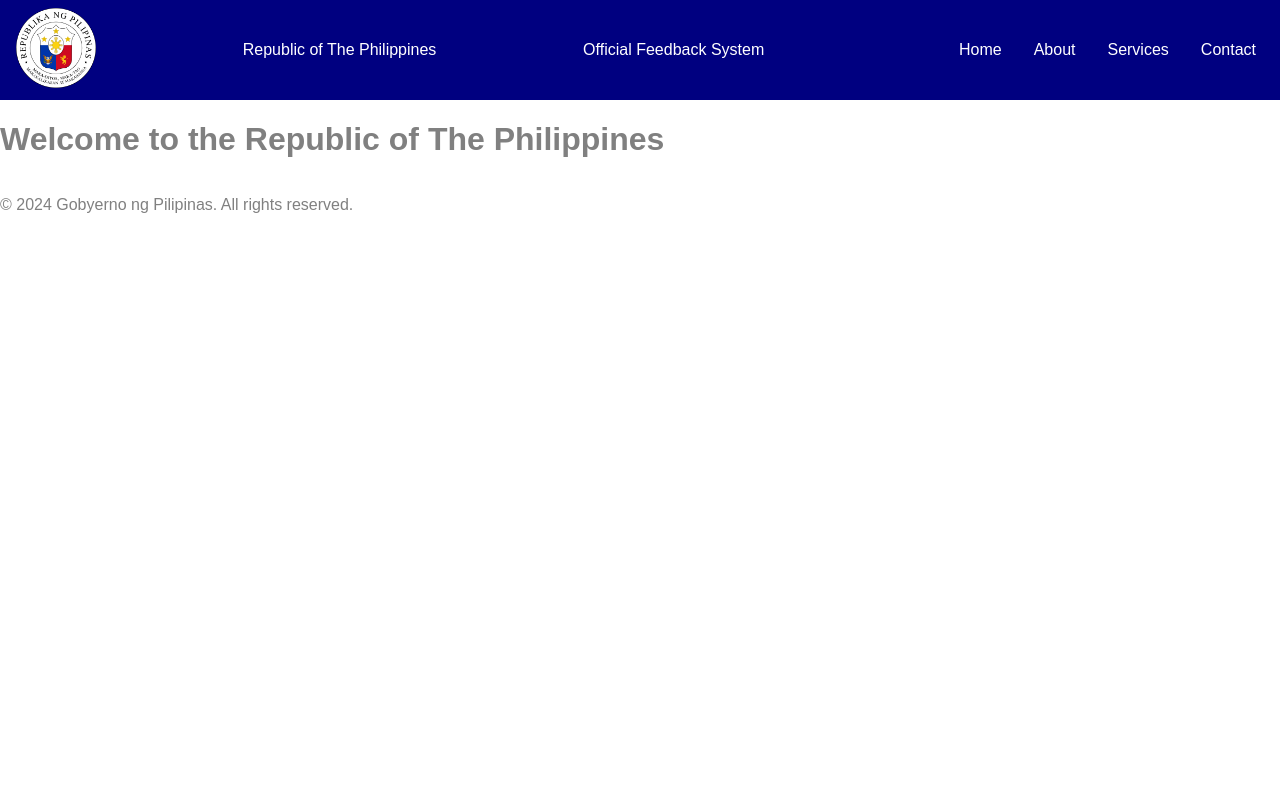
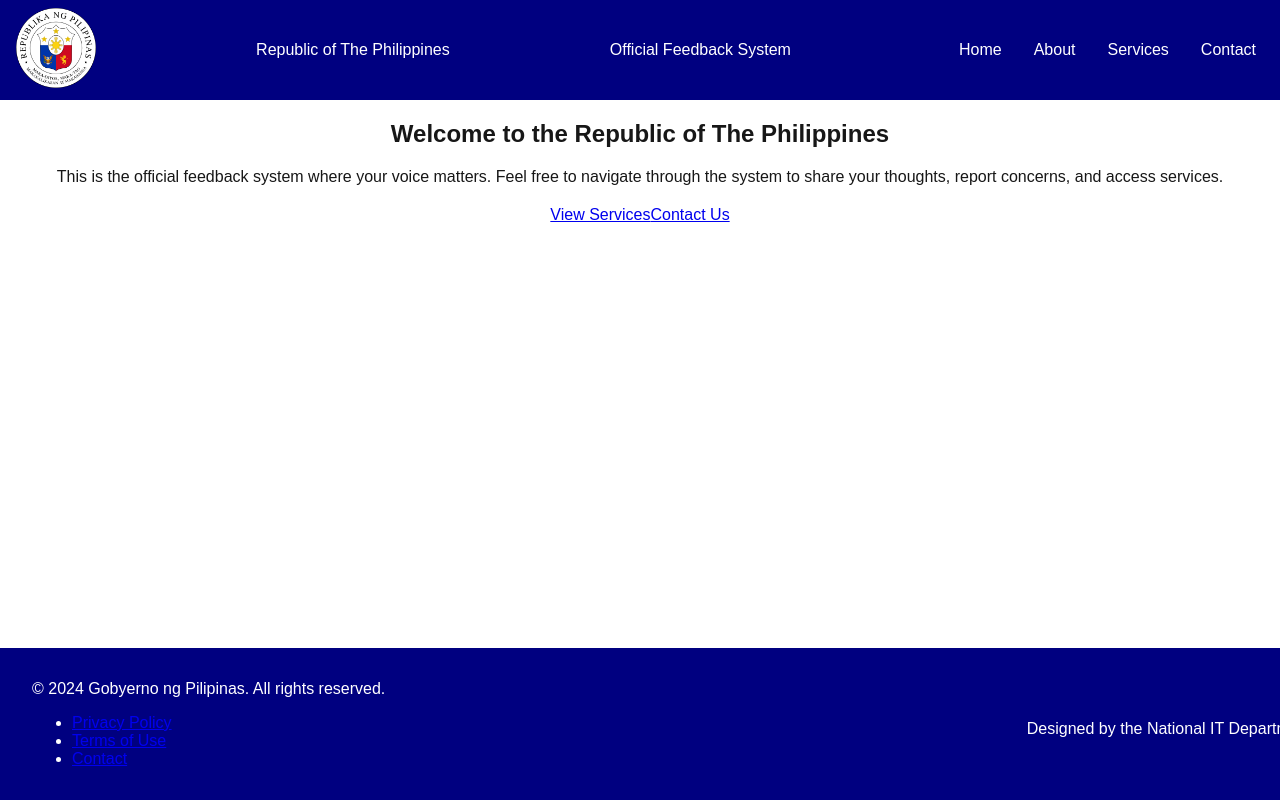
Before and after one commit to Telly-McGuire/feedback-systems-finals, a Next.js app: page / in a window 1280 px wide. Built offline with nearby package versions, Linux system fonts and the light colour scheme.

Commit message:
added stuff

```diff
--- a/app/globals.css
+++ b/app/globals.css
@@ -1,41 +1,49 @@
 :root {
   --background: #ffffff;
   --foreground: #171717;
+  --nav-bg: navy;
+  --nav-text: white;
+  --highlight: #f0a500;
+  --footer-bg: #171717;
+  --footer-text: #cccccc;
+  --cta-bg: #0044cc;
+  --cta-text: white;
 }
+
 html,
 body {
   max-width: 100vw;
   overflow-x: hidden;
   margin: 0;
+  padding: 0;
 }
 
 body {
-  color: grey;
-  background: color(blue);
+  color: var(--foreground);
+  background-color: var(--background);
   font-family: Arial, Helvetica, sans-serif;
   -webkit-font-smoothing: antialiased;
   -moz-osx-font-smoothing: grayscale;
 }
 
-
-title{
-  font-size: 300px;
-}
-
 nav {
-  background-color: navy;
-  color: white;
+  background-color: var(--nav-bg);
+  color: var(--nav-text);
   display: flex;
   justify-content: space-between;
   align-items: center;
   padding: 0.5em 1em;
+  position: sticky;
+  top: 0;
+  z-index: 1000;
 }
 
-/* Navigation Links */
 nav ul {
   list-style: none;
   display: flex;
   gap: 1em;
+  margin: 0;
+  padding: 0;
 }
 
 nav ul li {
@@ -44,7 +52,7 @@
 
 nav ul li a {
   text-decoration: none;
-  color: white;
+  color: var(--nav-text);
   padding: 0.5em;
   transition: color 0.3s ease, background-color 0.3s ease;
 }
@@ -52,17 +60,102 @@
 nav ul li a:hover {
   background-color: #575757;
   border-radius: 5px;
-  color: #f0a500;
+  color: var(--highlight);
 }
 
 nav .brand {
   font-size: 1.5em;
   font-weight: bold;
+  display: flex;
+  align-items: center;
 }
 
-.card-header{
-  background-color: grey;
-  padding: 20px;
+nav .brand img {
+  margin-right: 10px;
+}
+
+.main {
+  padding: 2em;
   text-align: center;
-  font-size: 30px;
 }
+
+.welcomeSection {
+  padding: 3em 1em;
+  background-color: var(--background);
+}
+
+.welcomeSection h1 {
+  font-size: 2em;
+  color: var(--foreground);
+  margin-bottom: 0.5em;
+}
+
+.welcomeSection p {
+  font-size: 1.2em;
+  color: grey;
+}
+
+.ctaButtons {
+  display: flex;
+  justify-content: center;
+  gap: 1em;
+  margin-top: 1em;
+}
+
+.ctaButton {
+  text-decoration: none;
+  background-color: var(--cta-bg);
+  color: var(--cta-text);
+  padding: 0.5em 1em;
+  border-radius: 5px;
+  font-size: 1em;
+  transition: background-color 0.3s ease;
+}
+
+.ctaButton:hover {
+  background-color: var(--highlight);
+  color: var(--foreground);
+}
+
+footer {
+  background-color: var(--nav-bg);
+  color: var(--nav-text);
+  display: flex;
+  justify-content: space-between;
+  align-items: center;
+  padding: 1em 2em;
+  position: fixed;
+  bottom: 0;
+  width: 100%;
+  z-index: 1000;
+}
+
+.footerContent {
+  display: flex;
+  justify-content: space-between;
+  align-items: center;
+  flex-wrap: wrap;
+}
+
+.footerContent ul {
+  list-style: none;
+  display: flex;
+  gap: 1em;
+  margin: 0;
+  padding: 0;
+}
+
+.footerContent ul li a {
+  text-decoration: none;
+  color: white;
+  transition: color 0.3s ease;
+}
+
+.footerContent ul li a:hover {
+  color: #f0a500;
+}
+
+.footerContent p,
+.footerContent ul {
+  margin: 0;
+}
--- a/app/page.js
+++ b/app/page.js
@@ -31,11 +31,31 @@
       </nav>
 
       <main className={styles.main}>
-        <h1>Welcome to the Republic of The Philippines</h1>
+        <section id="home" className={styles.welcomeSection}>
+          <h1 style={{ textAlign: "center" }}>Welcome to the Republic of The Philippines</h1>
+          <p style={{ textAlign: "center" }}>
+            This is the official feedback system where your voice matters. Feel free to navigate through the
+            system to share your thoughts, report concerns, and access services.
+          </p>
+          <div className={styles.ctaButtons} style={{ textAlign: "center", marginTop: "20px" }}>
+            <a href="#services" className={styles.ctaButton}>View Services</a>
+            <a href="#contact" className={styles.ctaButton}>Contact Us</a>
+          </div>
+        </section>
       </main>
 
       <footer className={styles.footer}>
-        <p>© 2024 Gobyerno ng Pilipinas. All rights reserved.</p>
+        <div className={styles.footerContent}>
+          <p>© 2024 Gobyerno ng Pilipinas. All rights reserved.</p>
+          <ul className={styles.footerLinks}>
+            <li><a href="#privacy">Privacy Policy</a></li>
+            <li><a href="#terms">Terms of Use</a></li>
+            <li><a href="#contact">Contact</a></li>
+          </ul>
+        </div>
+        <div style={{ textAlign: "center", marginTop: "10px" }}>
+          <p>Designed by the National IT Department</p>
+        </div>
       </footer>
     </>
   );
```
